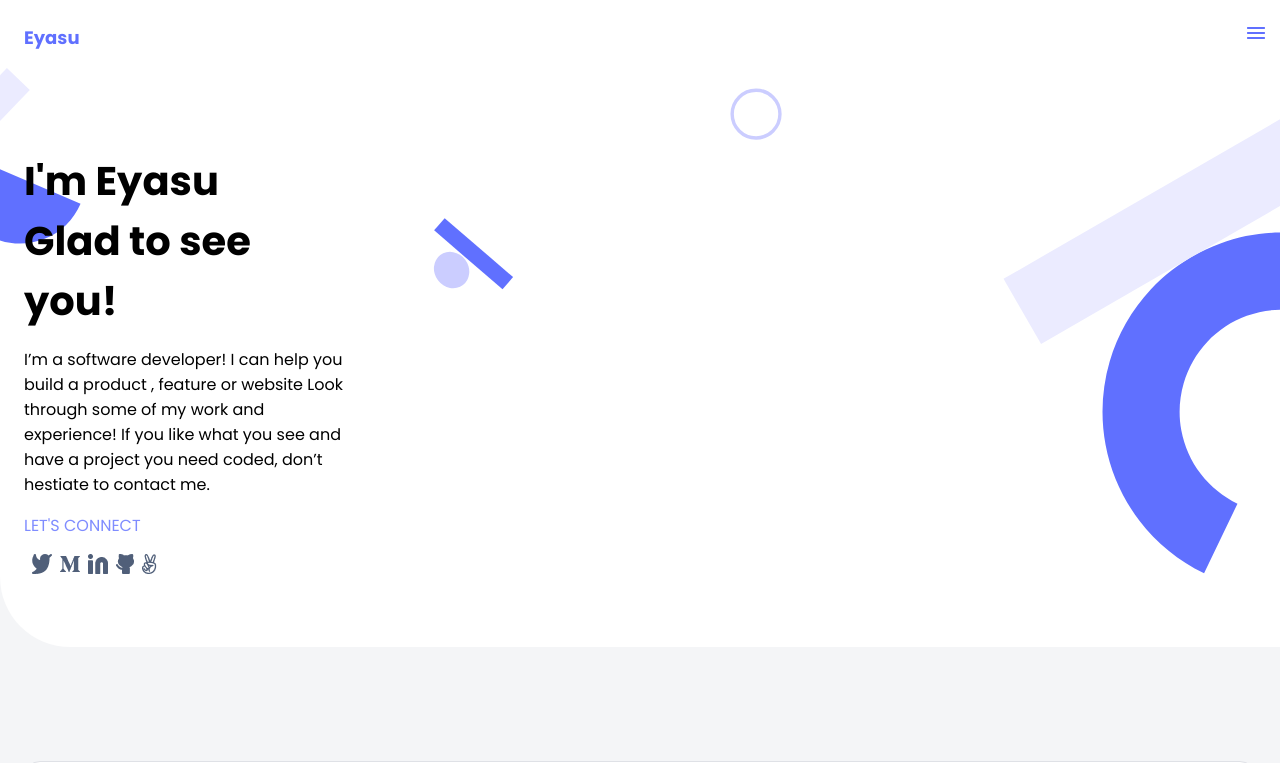
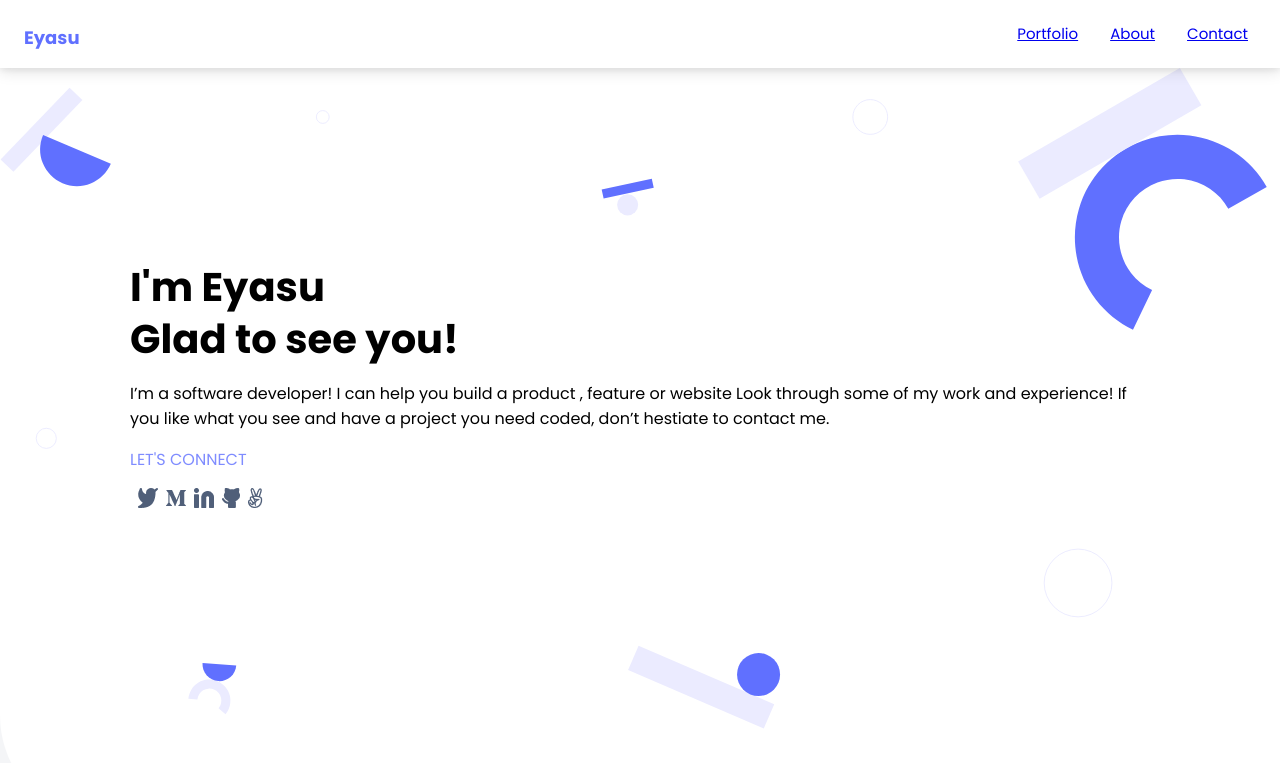
Before and after one commit to EyasuTeshome/Portfolio, a plain HTML site: page index.html in a window 1280 px wide. Shown: the top 763 px of the page. Drawn offline with Linux system fonts and the light colour scheme.

Commit message:
start working on desktop version. add media query in style.css and nav elements in index.html

```diff
--- a/css/style.css
+++ b/css/style.css
@@ -6,13 +6,16 @@ body {
 }
 
 header {
+    width: 100vw;
+    position: relative;
     margin: 0;
     display: flex;
     align-items: center;
     background-color: white;
+    box-shadow: 0 2px 6px 0 rgb(0 0 0 / 5%), 0 2px 15px 0 rgb(0 0 0 / 15%);
 }
 
-header a {
+#logo {
     text-decoration: none;
     color: #6070ff;
     margin: 23.94px auto 23.94px 24px;
@@ -28,8 +31,25 @@ header a {
     padding-right: 15px;
 }
 
-nav a {
-  display: none;
+.nav-ul {
+    list-style: none;
+    display: flex;
+    flex-direction: row;
+    align-items: center;
+    height: 15px;
+}
+
+.nav-ul li {
+    display: flex;
+    font-family: 'Poppins';
+    font-style: normal;
+    font-weight: 500;
+    font-size: 15px;
+    line-height: 20px;
+    align-items: center;
+    text-align: center;
+    color: #344563;
+    margin-left: 32px;
 }
 
 .home {
@@ -48,6 +68,7 @@ nav a {
     font-size: 40px;
     margin-bottom: 0;
     font-weight: 900;
+    line-height: 52px;
     font-family: 'Poppins', sans-serif;
 }
 
@@ -482,3 +503,37 @@ form {
 hr {
     flex: 0 0 100%;
 }
+
+@media screen and (max-width:566px) {
+    .nav-ul a {
+        display: none;
+    }
+}
+
+@media screen and (min-width: 980px) {
+    #home {
+        padding: 160px 260px 90px 130px;
+        height: 70vh;
+        padding: 160px 150px 90px 130px;
+        text-align: left;
+        border-bottom-left-radius: 20%;
+        background-color: #fff;
+    }
+}
+
+@media screen and (min-width: 567px) {
+    #home {
+        background-image: url(../img/home_bg.svg);
+        background-repeat: no-repeat;
+        background-size: contain;
+    }
+    .home p {
+        width: 100%;
+    }
+    .nav-pic {
+        display: none;
+    }
+    .work-img {
+        height: 448px;
+    }
+}
--- a/index.html
+++ b/index.html
@@ -14,19 +14,28 @@
 
 <body>
     <header>
-        <a href="#home">Eyasu</a>
+        <a id="logo" href="#home">Eyasu</a>
 
 
         <nav>
-            <img class="nav-pic" src="img/union.png" alt="">
 
+            <ul class="nav-ul">
+                </li>
+                <li>
+                    <a href="#">Portfolio</a></li>
+                <li>
+                    <a href="#">About</a></li>
+                <li>
+                    <a href="#">Contact</a></li>
+                <li><img class="nav-pic" src="img/union.png" alt="">
+            </ul>
 
         </nav>
     </header>
     <section id="home" class="home">
         <div class="home-content">
             <h1>
-                I'm Eyasu <br> Glad to see <br> you!
+                I'm Eyasu <br> Glad to see you!
             </h1>
             <p>
                 I’m a software developer! I can help you build a product , feature or website Look through some of my work and experience! If you like what you see and have a project you need coded, don’t hestiate to contact me.
@@ -56,7 +65,7 @@
     </section>
     <section class="work">
         <div class="grid-item grid-item1">
-            <div class="work-img1">
+            <div class="work-img work-img1">
 
             </div>
             <h2>Tonic</h2>
@@ -86,9 +95,10 @@
         </div>
 
         <div class="grid-item grid-item2">
-            <div class="work-img2">
+            <div class="work-img work-img2">
 
             </div>
+            <div></div>
             <h2>Tonic</h2>
             <div class="work-content work-content2">
                 <p>CANCOPY</p>
@@ -114,7 +124,7 @@
             </div>
         </div>
         <div class="grid-item grid-item3">
-            <div class="work-img3">
+            <div class="work-img work-img3">
 
             </div>
             <h2>Tonic</h2>
@@ -142,7 +152,7 @@
             </div>
         </div>
         <div class="grid-item grid-item4">
-            <div class="work-img4">
+            <div class="work-img work-img4">
 
             </div>
             <h2>Tonic</h2>
@@ -242,7 +252,7 @@
                 <h1>Contact me</h1>
                 <p>If you have an application you are interested in developing, a feature that you need built or a project that needs coding. I’d love to help with it </p>
             </div>
-      <form method="POST" action="https://formspree.io/f/xqknjpgp" >
+            <form method="POST" action="https://formspree.io/f/xqknjpgp">
                 <ul>
                     <li>
                         <input type="text" name="name" id="user-name" placeholder="Enter Your Name" required>
```
Also changed, not shown: img/home_bg.svg (added). Lines whose indentation alone changed are shown as unchanged.
